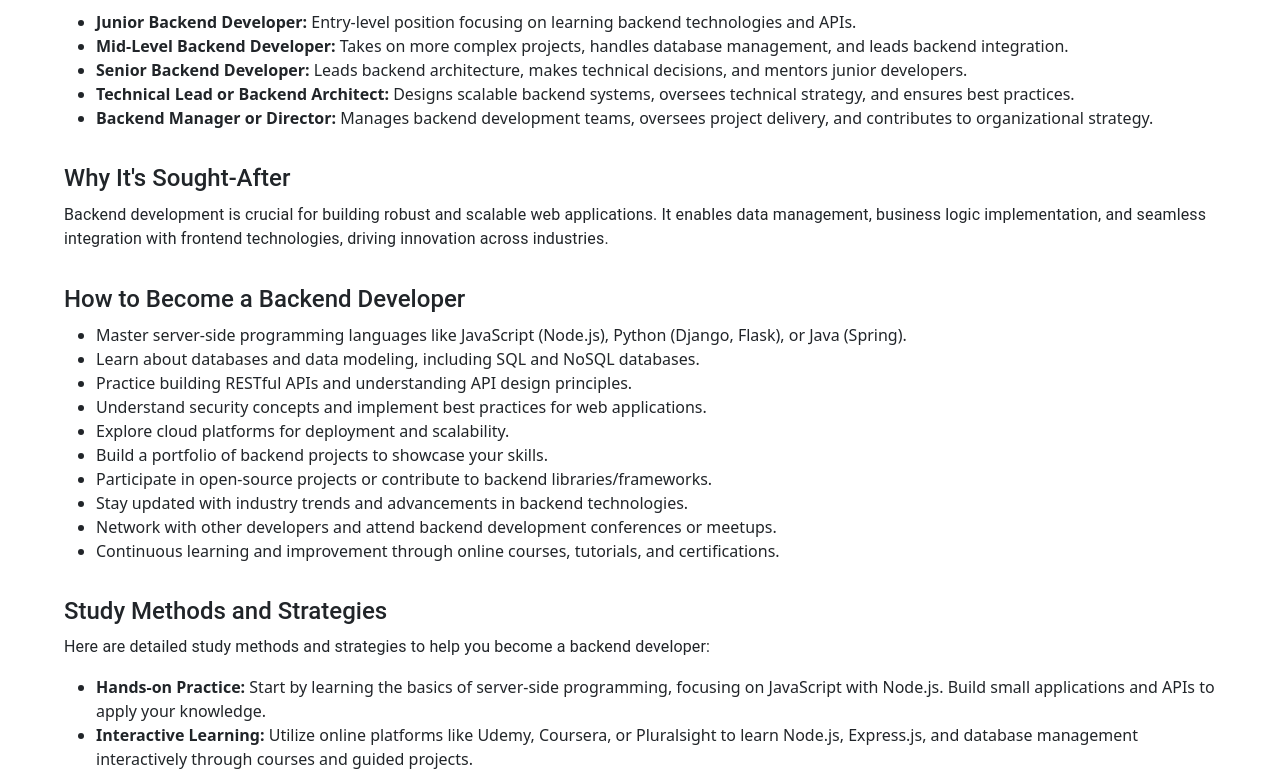
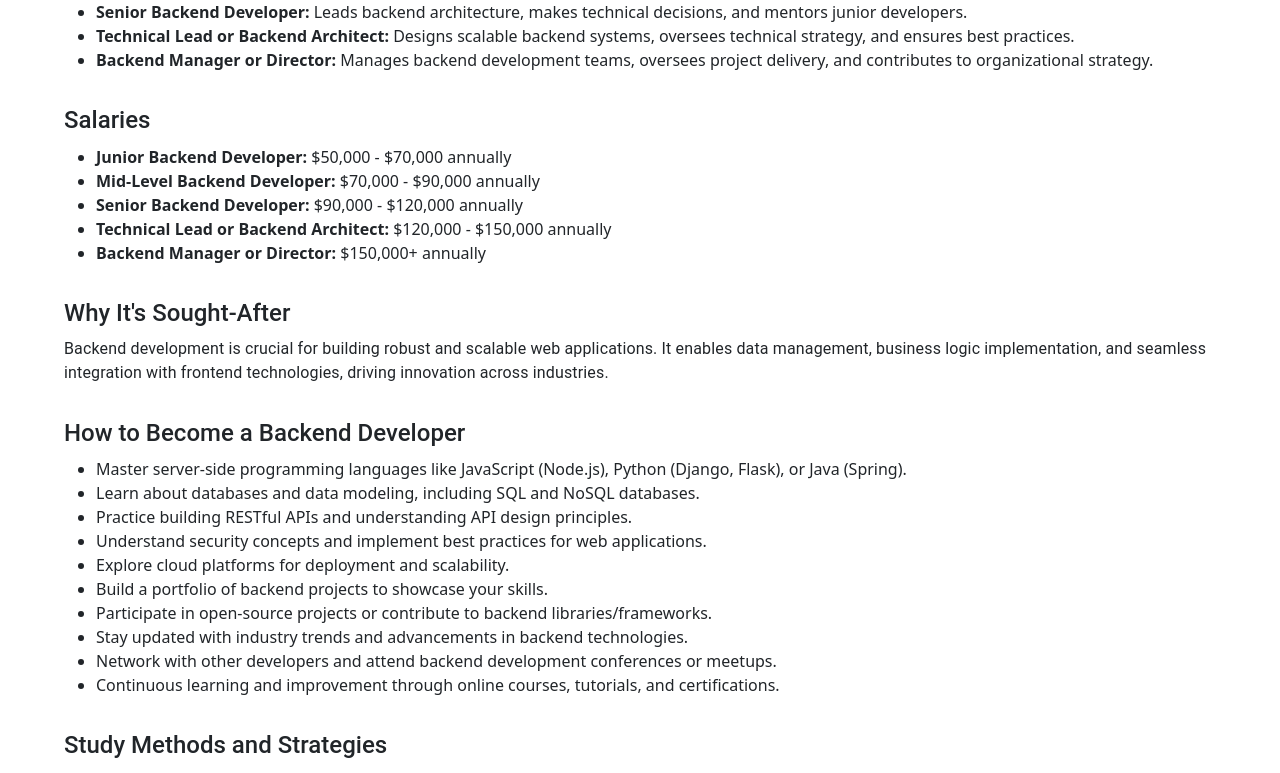
Before and after one commit to PythonShinobi/developer-path, a React (Create React App) app in the folder client/: page /backend-developer in a window 1280 px wide. Shown: the part 1065-1838 px from the top of the page. Built offline with nearby package versions, Linux system fonts and the light colour scheme.

Commit message:
Add salaries for each career.

```diff
--- a/client/src/Fullstack-developer/Fullstack.jsx
+++ b/client/src/Fullstack-developer/Fullstack.jsx
@@ -5,8 +5,8 @@ import ShareIcon from '@mui/icons-material/Share';
 import GetAppIcon from '@mui/icons-material/GetApp';
 import KeyboardArrowUpIcon from '@mui/icons-material/KeyboardArrowUp';
 
-import Navbar from '../components/navbar/Navbar';
-import Footer from '../components/footer/Footer';
+import Navbar from '../navbar/Navbar';
+import Footer from '../footer/Footer';
 
 /**
  * FullstackDeveloperPage Component
@@ -137,6 +137,19 @@ const FullstackDeveloperPage = () => {
 
         <Box mt={4}>
           <Typography variant="h5" gutterBottom style={{ fontWeight: 530 }}>
+            Salaries
+          </Typography>
+          <ul>
+            <li><strong>Junior Fullstack Developer:</strong> $60,000 - $80,000 annually</li>
+            <li><strong>Mid-Level Fullstack Developer:</strong> $80,000 - $100,000 annually</li>
+            <li><strong>Senior Fullstack Developer:</strong> $100,000 - $130,000 annually</li>
+            <li><strong>Technical Lead or Fullstack Architect:</strong> $130,000 - $160,000 annually</li>
+            <li><strong>Fullstack Manager or Director:</strong> $160,000+ annually</li>
+          </ul>
+        </Box>
+
+        <Box mt={4}>
+          <Typography variant="h5" gutterBottom style={{ fontWeight: 530 }}>
             Why It's Sought-After
           </Typography>
           <Typography variant="body1" paragraph>
--- a/client/src/api-developer/Api.jsx
+++ b/client/src/api-developer/Api.jsx
@@ -4,8 +4,8 @@ import ShareIcon from '@mui/icons-material/Share';
 import GetAppIcon from '@mui/icons-material/GetApp';
 import KeyboardArrowUpIcon from '@mui/icons-material/KeyboardArrowUp';
 
-import Navbar from '../components/navbar/Navbar';
-import Footer from '../components/footer/Footer';
+import Navbar from '../navbar/Navbar';
+import Footer from '../footer/Footer';
 
 /**
  * APIDeveloperPage Component
@@ -138,6 +138,19 @@ const APIDeveloperPage = () => {
 
         <Box mt={4}>
           <Typography variant="h5" gutterBottom style={{ fontWeight: 530 }}>
+            Salaries
+          </Typography>
+          <ul>
+            <li><strong>Junior API Developer:</strong> $55,000 - $75,000 annually</li>
+            <li><strong>Mid-Level API Developer:</strong> $75,000 - $95,000 annually</li>
+            <li><strong>Senior API Developer:</strong> $95,000 - $125,000 annually</li>
+            <li><strong>Technical Lead or API Architect:</strong> $125,000 - $155,000 annually</li>
+            <li><strong>API Manager or Director:</strong> $155,000+ annually</li>
+          </ul>
+        </Box>
+
+        <Box mt={4}>
+          <Typography variant="h5" gutterBottom style={{ fontWeight: 530 }}>
             Why It's Sought-After
           </Typography>
           <Typography variant="body1" paragraph>
--- a/client/src/backend-developer/Backend.jsx
+++ b/client/src/backend-developer/Backend.jsx
@@ -5,8 +5,8 @@ import ShareIcon from '@mui/icons-material/Share';
 import GetAppIcon from '@mui/icons-material/GetApp';
 import KeyboardArrowUpIcon from '@mui/icons-material/KeyboardArrowUp';
 
-import Navbar from '../components/navbar/Navbar';
-import Footer from '../components/footer/Footer';
+import Navbar from '../navbar/Navbar';
+import Footer from '../footer/Footer';
 
 /**
  This component represents the page dedicated to Backend Developers. It provides information
@@ -137,6 +137,19 @@ const BackendDeveloperPage = () => {
 
         <Box mt={4}>
           <Typography variant="h5" gutterBottom style={{ fontWeight: 530 }}>
+            Salaries
+          </Typography>
+          <ul>
+            <li><strong>Junior Backend Developer:</strong> $50,000 - $70,000 annually</li>
+            <li><strong>Mid-Level Backend Developer:</strong> $70,000 - $90,000 annually</li>
+            <li><strong>Senior Backend Developer:</strong> $90,000 - $120,000 annually</li>
+            <li><strong>Technical Lead or Backend Architect:</strong> $120,000 - $150,000 annually</li>
+            <li><strong>Backend Manager or Director:</strong> $150,000+ annually</li>
+          </ul>
+        </Box>
+
+        <Box mt={4}>
+          <Typography variant="h5" gutterBottom style={{ fontWeight: 530 }}>
             Why It's Sought-After
           </Typography>
           <Typography variant="body1" paragraph>
--- a/client/src/blockchain-developer/Blockchain.jsx
+++ b/client/src/blockchain-developer/Blockchain.jsx
@@ -5,8 +5,8 @@ import ShareIcon from '@mui/icons-material/Share';
 import GetAppIcon from '@mui/icons-material/GetApp';
 import KeyboardArrowUpIcon from '@mui/icons-material/KeyboardArrowUp';
 
-import Navbar from '../components/navbar/Navbar';
-import Footer from '../components/footer/Footer';
+import Navbar from '../navbar/Navbar';
+import Footer from '../footer/Footer';
 
 /**
  * BlockchainDeveloperPage Component
@@ -136,6 +136,19 @@ const BlockchainDeveloperPage = () => {
         </Box>
 
         <Box mt={4}>
+        <Typography variant="h5" gutterBottom style={{ fontWeight: 530 }}>
+          Salaries
+        </Typography>
+        <ul>
+          <li><strong>Junior Blockchain Developer:</strong> $70,000 - $90,000 annually</li>
+          <li><strong>Mid-Level Blockchain Developer:</strong> $90,000 - $110,000 annually</li>
+          <li><strong>Senior Blockchain Developer:</strong> $110,000 - $140,000 annually</li>
+          <li><strong>Lead Blockchain Developer or Blockchain Architect:</strong> $140,000 - $170,000 annually</li>
+          <li><strong>Chief Blockchain Developer or Director of Blockchain Development:</strong> $170,000+ annually</li>
+        </ul>
+      </Box>
+
+        <Box mt={4}>
           <Typography variant="h5" gutterBottom style={{ fontWeight: 530 }}>
             Why It's Sought-After
           </Typography>
--- a/client/src/cloud-architect/CloudArchitect.jsx
+++ b/client/src/cloud-architect/CloudArchitect.jsx
@@ -4,8 +4,8 @@ import ShareIcon from '@mui/icons-material/Share';
 import GetAppIcon from '@mui/icons-material/GetApp';
 import KeyboardArrowUpIcon from '@mui/icons-material/KeyboardArrowUp';
 
-import Navbar from '../components/navbar/Navbar';
-import Footer from '../components/footer/Footer';
+import Navbar from '../navbar/Navbar';
+import Footer from '../footer/Footer';
 
 /**
  * CloudArchitectPage Component
@@ -134,6 +134,19 @@ const CloudArchitectPage = () => {
         </Box>
 
         <Box mt={4}>
+        <Typography variant="h5" gutterBottom style={{ fontWeight: 530 }}>
+          Salaries
+        </Typography>
+        <ul>
+          <li><strong>Junior Cloud Architect:</strong> $70,000 - $90,000 annually</li>
+          <li><strong>Mid-Level Cloud Architect:</strong> $90,000 - $110,000 annually</li>
+          <li><strong>Senior Cloud Architect:</strong> $110,000 - $140,000 annually</li>
+          <li><strong>Lead Cloud Architect or Cloud Solutions Architect:</strong> $140,000 - $170,000 annually</li>
+          <li><strong>Chief Cloud Architect or Director of Cloud Architecture:</strong> $170,000+ annually</li>
+        </ul>
+      </Box>
+
+        <Box mt={4}>
           <Typography variant="h5" gutterBottom style={{ fontWeight: 530 }}>
             Why It's Sought-After
           </Typography>
--- a/client/src/cyber-security-specialist/CyberSecuritySpecialistPage.jsx
+++ b/client/src/cyber-security-specialist/CyberSecuritySpecialistPage.jsx
@@ -5,8 +5,8 @@ import ShareIcon from '@mui/icons-material/Share';
 import GetAppIcon from '@mui/icons-material/GetApp';
 import KeyboardArrowUpIcon from '@mui/icons-material/KeyboardArrowUp';
 
-import Navbar from '../components/navbar/Navbar';
-import Footer from '../components/footer/Footer';
+import Navbar from '../navbar/Navbar';
+import Footer from '../footer/Footer';
 
 /**
  * CyberSecuritySpecialistPage Component
@@ -137,6 +137,19 @@ const CyberSecuritySpecialistPage = () => {
 
         <Box mt={4}>
           <Typography variant="h5" gutterBottom style={{ fontWeight: 530 }}>
+            Salaries
+          </Typography>
+          <ul>
+            <li><strong>Junior Cybersecurity Specialist:</strong> $60,000 - $80,000 annually</li>
+            <li><strong>Mid-Level Cybersecurity Specialist:</strong> $80,000 - $100,000 annually</li>
+            <li><strong>Senior Cybersecurity Specialist:</strong> $100,000 - $130,000 annually</li>
+            <li><strong>Lead Cybersecurity Specialist or Cybersecurity Architect:</strong> $130,000 - $160,000 annually</li>
+            <li><strong>Cybersecurity Manager or Director:</strong> $160,000+ annually</li>
+          </ul>
+        </Box>
+
+        <Box mt={4}>
+          <Typography variant="h5" gutterBottom style={{ fontWeight: 530 }}>
             Why It's Sought-After
           </Typography>
           <Typography variant="body1" paragraph>
--- a/client/src/data-scientist/DataScientist.jsx
+++ b/client/src/data-scientist/DataScientist.jsx
@@ -5,8 +5,8 @@ import ShareIcon from '@mui/icons-material/Share';
 import GetAppIcon from '@mui/icons-material/GetApp';
 import KeyboardArrowUpIcon from '@mui/icons-material/KeyboardArrowUp';
 
-import Navbar from '../components/navbar/Navbar';
-import Footer from '../components/footer/Footer';
+import Navbar from '../navbar/Navbar';
+import Footer from '../footer/Footer';
 
 /**
  * Data Scientist Page Component
@@ -135,6 +135,19 @@ const DataScientistPage = () => {
         </Box>
 
         <Box mt={4}>
+        <Typography variant="h5" gutterBottom style={{ fontWeight: 530 }}>
+          Salaries
+        </Typography>
+        <ul>
+          <li><strong>Junior Data Scientist:</strong> $60,000 - $80,000 annually</li>
+          <li><strong>Mid-Level Data Scientist:</strong> $80,000 - $100,000 annually</li>
+          <li><strong>Senior Data Scientist:</strong> $100,000 - $130,000 annually</li>
+          <li><strong>Lead Data Scientist or Data Science Manager:</strong> $130,000 - $160,000 annually</li>
+          <li><strong>Chief Data Scientist or Director of Data Science:</strong> $160,000+ annually</li>
+        </ul>
+      </Box>
+
+        <Box mt={4}>
           <Typography variant="h5" gutterBottom style={{ fontWeight: 530 }}>
             Why It's Sought-After
           </Typography>
--- a/client/src/database-developer/Database.jsx
+++ b/client/src/database-developer/Database.jsx
@@ -5,8 +5,8 @@ import ShareIcon from '@mui/icons-material/Share';
 import GetAppIcon from '@mui/icons-material/GetApp';
 import KeyboardArrowUpIcon from '@mui/icons-material/KeyboardArrowUp';
 
-import Navbar from '../components/navbar/Navbar';
-import Footer from '../components/footer/Footer';
+import Navbar from '../navbar/Navbar';
+import Footer from '../footer/Footer';
 
 /**
  * DatabaseDeveloperPage Component
@@ -139,6 +139,19 @@ const DatabaseDeveloperPage = () => {
 
         <Box mt={4}>
           <Typography variant="h5" gutterBottom style={{ fontWeight: 530 }}>
+            Salaries
+          </Typography>
+          <ul>
+            <li><strong>Junior Database Developer:</strong> $55,000 - $75,000 annually</li>
+            <li><strong>Mid-Level Database Developer:</strong> $75,000 - $95,000 annually</li>
+            <li><strong>Senior Database Developer:</strong> $95,000 - $125,000 annually</li>
+            <li><strong>Technical Lead or Database Architect:</strong> $125,000 - $155,000 annually</li>
+            <li><strong>Database Manager or Director:</strong> $155,000+ annually</li>
+          </ul>
+        </Box>
+
+        <Box mt={4}>
+          <Typography variant="h5" gutterBottom style={{ fontWeight: 530 }}>
             Why It's Sought-After
           </Typography>
           <Typography variant="body1" paragraph>
--- a/client/src/frontend-developer/Frontend.jsx
+++ b/client/src/frontend-developer/Frontend.jsx
@@ -5,8 +5,8 @@ import ShareIcon from '@mui/icons-material/Share';
 import GetAppIcon from '@mui/icons-material/GetApp';
 import KeyboardArrowUpIcon from '@mui/icons-material/KeyboardArrowUp';
 
-import Navbar from '../components/navbar/Navbar';
-import Footer from '../components/footer/Footer';
+import Navbar from '../navbar/Navbar';
+import Footer from '../footer/Footer';
 
 /**
  * FrontendDeveloperPage Component
@@ -136,6 +136,19 @@ const FrontendDeveloperPage = () => {
 
         <Box mt={4}>
           <Typography variant="h5" gutterBottom style={{ fontWeight: 530 }}>
+            Salaries
+          </Typography>
+          <ul>
+            <li><strong>Junior Frontend Developer:</strong> $50,000 - $70,000 annually</li>
+            <li><strong>Mid-Level Frontend Developer:</strong> $70,000 - $90,000 annually</li>
+            <li><strong>Senior Frontend Developer:</strong> $90,000 - $120,000 annually</li>
+            <li><strong>Technical Lead or Frontend Architect:</strong> $120,000 - $150,000 annually</li>
+            <li><strong>Frontend Manager or Director:</strong> $150,000+ annually</li>
+          </ul>
+        </Box>
+
+        <Box mt={4}>
+          <Typography variant="h5" gutterBottom style={{ fontWeight: 530 }}>
             Why It's Sought-After
           </Typography>
           <Typography variant="body1" paragraph>
--- a/client/src/machine-learning/MachineLearningPage.jsx
+++ b/client/src/machine-learning/MachineLearningPage.jsx
@@ -5,8 +5,8 @@ import ShareIcon from '@mui/icons-material/Share';
 import GetAppIcon from '@mui/icons-material/GetApp';
 import KeyboardArrowUpIcon from '@mui/icons-material/KeyboardArrowUp';
 
-import Navbar from '../components/navbar/Navbar';
-import Footer from '../components/footer/Footer';
+import Navbar from '../navbar/Navbar';
+import Footer from '../footer/Footer';
 
 /**
  * MachineLearningPage Component
@@ -136,6 +136,19 @@ const MachineLearningPage = () => {
 
         <Box mt={4}>
           <Typography variant="h5" gutterBottom style={{ fontWeight: 530 }}>
+            Salaries
+          </Typography>
+          <ul>
+            <li><strong>Junior Machine Learning Specialist:</strong> $65,000 - $85,000 annually</li>
+            <li><strong>Mid-Level Machine Learning Specialist:</strong> $85,000 - $105,000 annually</li>
+            <li><strong>Senior Machine Learning Specialist:</strong> $105,000 - $135,000 annually</li>
+            <li><strong>Lead Machine Learning Specialist or Machine Learning Architect:</strong> $135,000 - $165,000 annually</li>
+            <li><strong>Chief Machine Learning Specialist or Director of Machine Learning:</strong> $165,000+ annually</li>
+          </ul>
+        </Box>
+
+        <Box mt={4}>
+          <Typography variant="h5" gutterBottom style={{ fontWeight: 530 }}>
             Why It's Sought-After
           </Typography>
           <Typography variant="body1" paragraph>
--- a/client/src/ux-ui-designer/UXUIDesignerPage.jsx
+++ b/client/src/ux-ui-designer/UXUIDesignerPage.jsx
@@ -5,8 +5,8 @@ import ShareIcon from '@mui/icons-material/Share';
 import GetAppIcon from '@mui/icons-material/GetApp';
 import KeyboardArrowUpIcon from '@mui/icons-material/KeyboardArrowUp';
 
-import Navbar from '../components/navbar/Navbar';
-import Footer from '../components/footer/Footer';
+import Navbar from '../navbar/Navbar';
+import Footer from '../footer/Footer';
 
 /**
  * UXUIDesignerPage Component
@@ -137,6 +137,19 @@ const UXUIDesignerPage = () => {
 
         <Box mt={4}>
           <Typography variant="h5" gutterBottom style={{ fontWeight: 530 }}>
+            Salaries
+          </Typography>
+          <ul>
+            <li><strong>Junior UX/UI Designer:</strong> $50,000 - $70,000 annually</li>
+            <li><strong>Mid-Level UX/UI Designer:</strong> $70,000 - $90,000 annually</li>
+            <li><strong>Senior UX/UI Designer:</strong> $90,000 - $120,000 annually</li>
+            <li><strong>Lead UX/UI Designer or UX/UI Architect:</strong> $120,000 - $150,000 annually</li>
+            <li><strong>UX/UI Manager or Director:</strong> $150,000+ annually</li>
+          </ul>
+        </Box>
+
+        <Box mt={4}>
+          <Typography variant="h5" gutterBottom style={{ fontWeight: 530 }}>
             Why It's Sought-After
           </Typography>
           <Typography variant="body1" paragraph>
```
